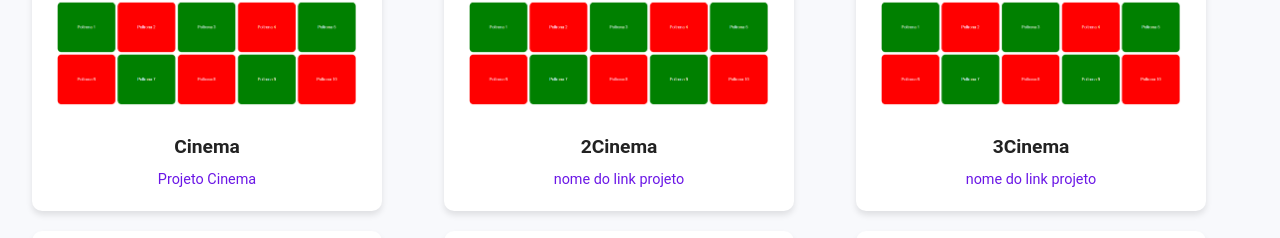
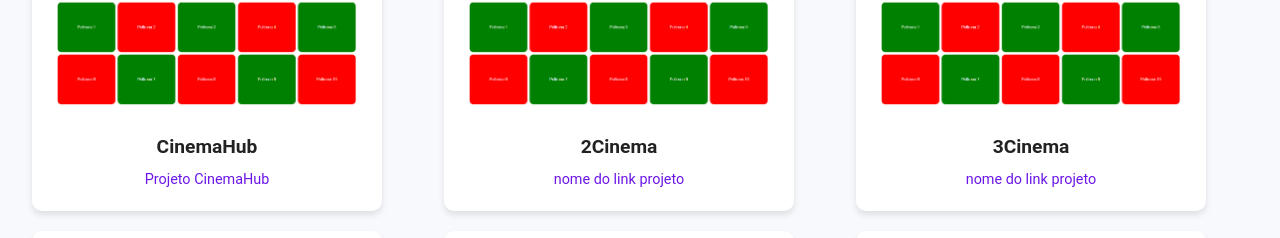
Before and after one commit to JonasLobato/portifolio, a SvelteKit app: page / in a window 1280 px wide. Shown: the part 697-935 px from the top of the page. Built offline with nearby package versions, Linux system fonts and the light colour scheme.

Commit message:
ajuste em um projeto

```diff
--- a/src/lib/portifolio/body/Works.js
+++ b/src/lib/portifolio/body/Works.js
@@ -2,10 +2,10 @@ const infoPortifolio = [
     {
         image: {dir:"images/portifolio/works/", nome: "image" ,alt: "imagem logo",},
         copywrite: {
-            title: "Cinema",
+            title: "CinemaHub",
             link: {
                 href: 'projetos/cinema/index.html',
-                text: 'Projeto Cinema'
+                text: 'Projeto CinemaHub'
             }
         }
     },
--- a/static/Projetos/cinema/assets/style.css
+++ b/static/Projetos/cinema/assets/style.css
@@ -12,7 +12,6 @@ h1{
 
 .poltrona{
     position: relative;
-    border: 1px solid red;
 
     display: flex;
     flex-wrap: wrap;
@@ -20,7 +19,6 @@ h1{
 }
 
 .assentos {
-    border: 1px solid red;
     position: absolute;
     z-index: 0;
 
```
Also changed, not shown: static/Projetos/cinema/script.js (+12 -1 lines).
